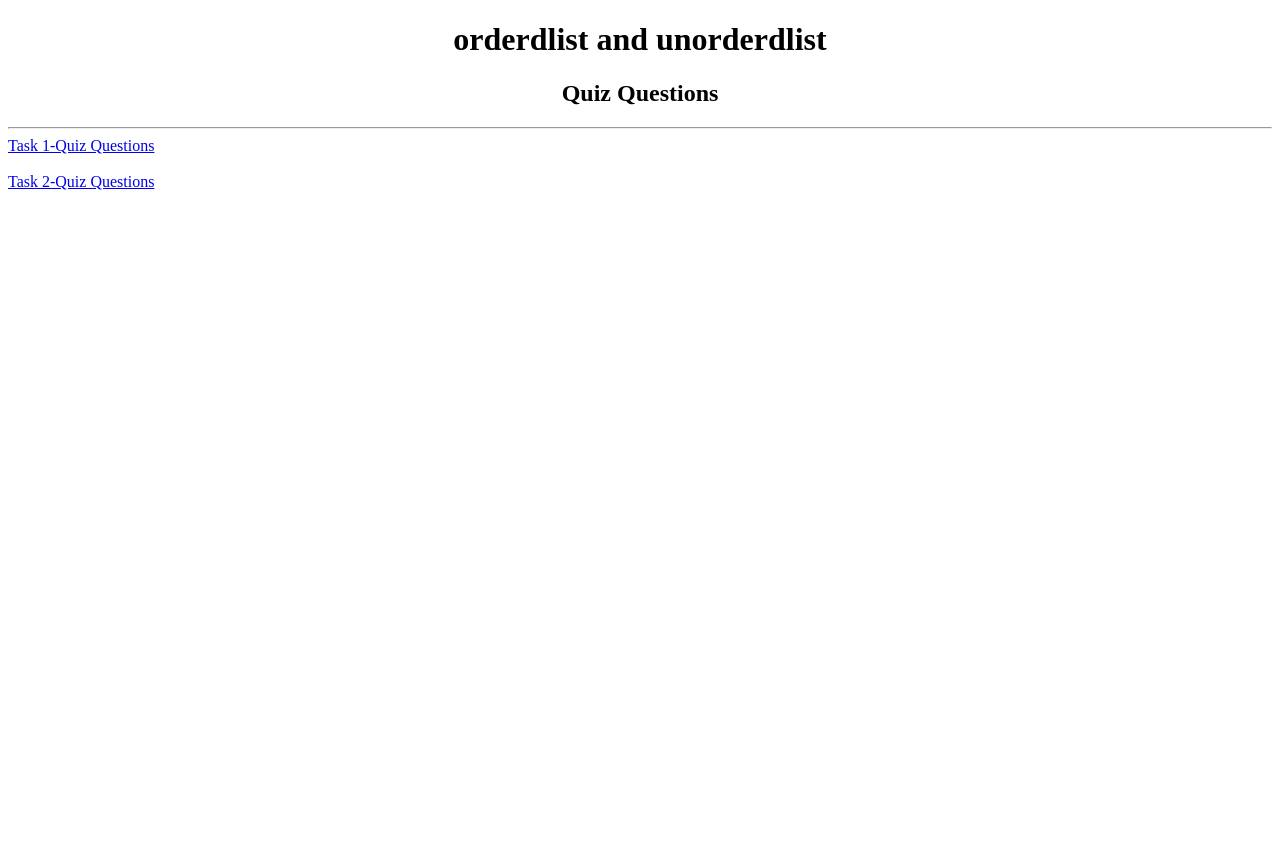
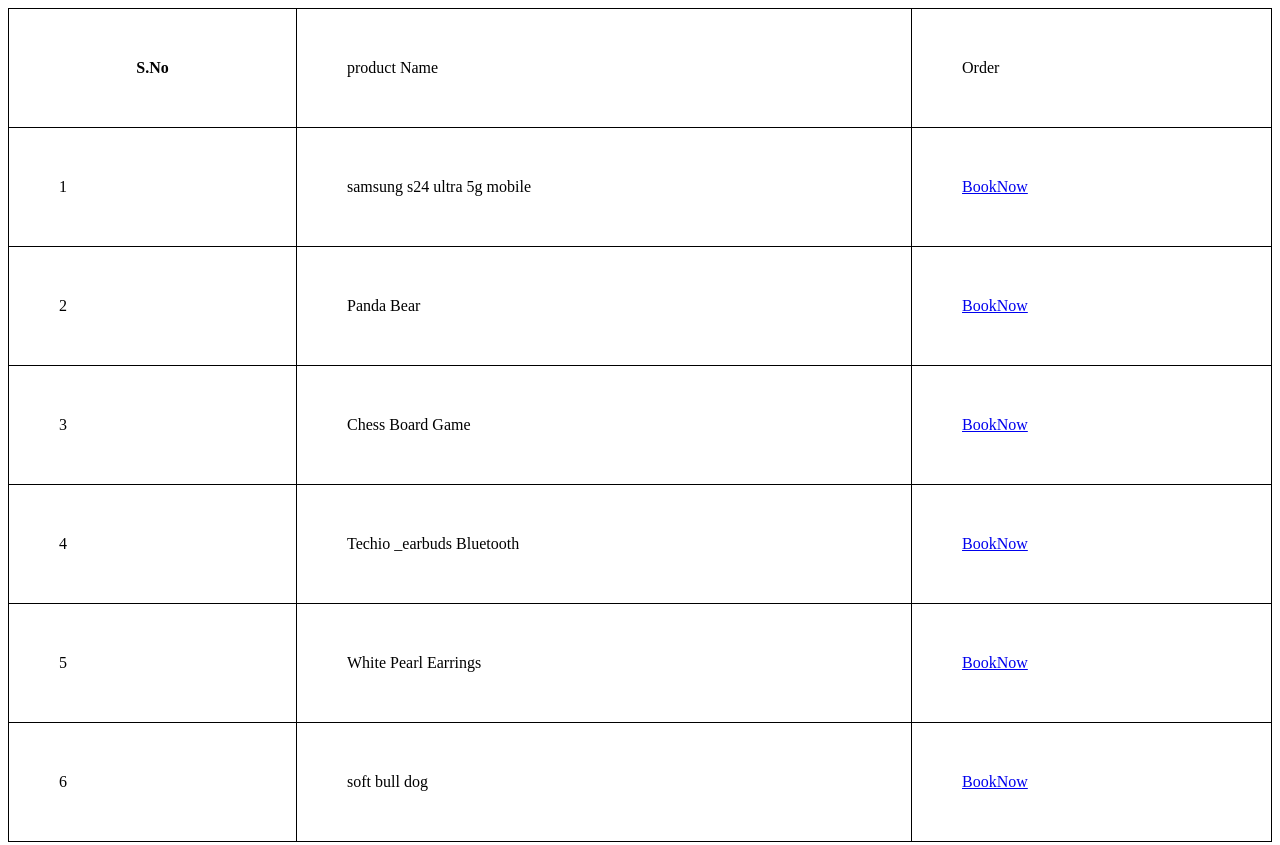
Before and after one commit to likitha-028/Likitha, a plain HTML site: page index.html in a window 1280 px wide. Before the commit the page ends 800 px from the top, so only its background shows below. Drawn offline with Linux system fonts and the light colour scheme.

Commit message:
Book the order

```diff
--- a/index.html
+++ b/index.html
@@ -1,16 +1,51 @@
 <!DOCTYPE html>
 <html lang="en">
 <head>
-    <meta charset="UTF-8">
-    <meta name="viewport" content="width=device-width, initial-scale=1.0">
-    <title>Document</title>
+    <style>
+table, th, td {
+  border: 1px solid black;
+  border-collapse: collapse;
+}
+</style>
+</style>
 </head>
 <body>
-    <center>
-        <h1>orderdlist and unorderdlist</h1>
-        <h2>Quiz Questions</h2>
-    </center><hr>
-    <a href="./orderdlist.html" target="_blank">Task 1-Quiz Questions</a><br><br>
-    <a href="./unorderlist.html" target="_blank">Task 2-Quiz Questions</a>
+    <table style="width:100%" border="2px" cellsapcing="0px" cellpadding="50px">
+        <tr>
+            <th>S.No</th>
+            <td>product Name</td>
+            <td>Order</td>
+        </tr>
+        <tr>
+            <td>1</td>
+            <td>samsung s24 ultra 5g mobile</td>
+            <td><a href="https://www.amazon.in/s?k=samsung+s24+ultra+5g+mobile&i=electronics&crid=3QVKIND4U01L4&sprefix=sam%2Celectronics%2C241&ref=nb_sb_ss_ts-doa-p_2_3" target="_blank">BookNow</a></td>
+        </tr>
+        <tr>
+            <td>2</td>
+            <td>Panda Bear</td>
+            <td><a href=d="https://www.flipkart.com/tedstree-3-feet-panda-bear-valentine-gift-girlfriend-birthday-kids-90-cm/p/itmff2xasgeugm9j?pid=STFFZ9MDKSNXK8PM&lid=LSTSTFFZ9MDKSNXK8PMXHLKBA&marketplace=FLIPKART&q=soft+toys&store=tng%2Fclb&srno=s_1_11&otracker=AS_QueryStore_OrganicAutoSuggest_1_4_na_na_na&otracker1=AS_QueryStore_OrganicAutoSuggest_1_4_na_na_na&fm=search-autosuggest&iid=en_7xqT3Wh8bJlJ6kiI1JfTOpVCOOuJHd9pehlgBQAxkny7ox_jkpw6DP3ZZvdzZrej4wgFn-mjLUvOwKpZBDH0GA%3D%3D&ppt=sp&ppn=sp&ssid=uzjkt3cdyo0000001747827978913&qH=ed0b3f6d72e34336" target="_blank">BookNow</a></td>
+        </tr>
+        <tr>
+            <td>3</td>
+            <td>Chess Board Game</td>
+            <td><a href="https://www.flipkart.com/extrawish-magnetic-chess-board-game-strategy-war/p/itmeac0f48f66c73?pid=BDGHA23ZSS5TJSWP&lid=LSTBDGHA23ZSS5TJSWPYSYWY8&marketplace=FLIPKART&store=tng%2Fgfv&srno=b_1_1&otracker=browse&fm=organic&iid=en_Qs9ewo18nRWg4EGOsnK37fMBVFiqVd3iexdZHQDUAv4uYwDrlRKeNkqYb0DuYXqhHGjmMVlg0rYyilkKgvAgNg%3D%3D&ppt=browse&ppn=browse&ssid=ut6bgrjrk00000001747828292154" target="_blank">BookNow</a></td>
+        </tr>
+        <tr>
+            <td>4</td>
+            <td>Techio _earbuds Bluetooth</td>
+            <td><a href="https://www.flipkart.com/techio-earbuds-bluetooth/p/itm92705421f42b0?pid=ACCH46Y6B6FVDHF6&lid=LSTACCH46Y6B6FVDHF6XIYVRG&marketplace=FLIPKART&store=0pm%2Ffcn&srno=b_1_7&otracker=browse&fm=organic&iid=d4147143-b140-43b6-9a1d-41474d906c65.ACCH46Y6B6FVDHF6.SEARCH&ppt=browse&ppn=browse&ssid=j708vgrf400000001747828450245" target="_blank">BookNow</a></td>
+        </tr>
+        <tr>
+            <td>5</td>
+            <td>White Pearl Earrings</td>
+            <td><a href="https://www.meesho.com/trendy-fancy-women-pooja-and-diwali-special-attractive-earrings-set-white-earrings-kundan-earrings-diamond-earrings-white-pearl-earrings-hoop-earrings-stud-earrings-bridal-earrings-for-party-wedding-anniversary-engagement-occasion/p/6pid4c" target="_blank">BookNow</a></td>
+        </tr>
+        <tr>
+            <td>6</td>
+            <td>soft bull dog</td>
+            <td><a href="https://www.meesho.com/soft-bull-dog-gift-for-your-some-one25-30-cm/p/2a4vk2" target="_blank">BookNow</a></td>
+        </tr>
+    </table>
 </body>
 </html>
```
